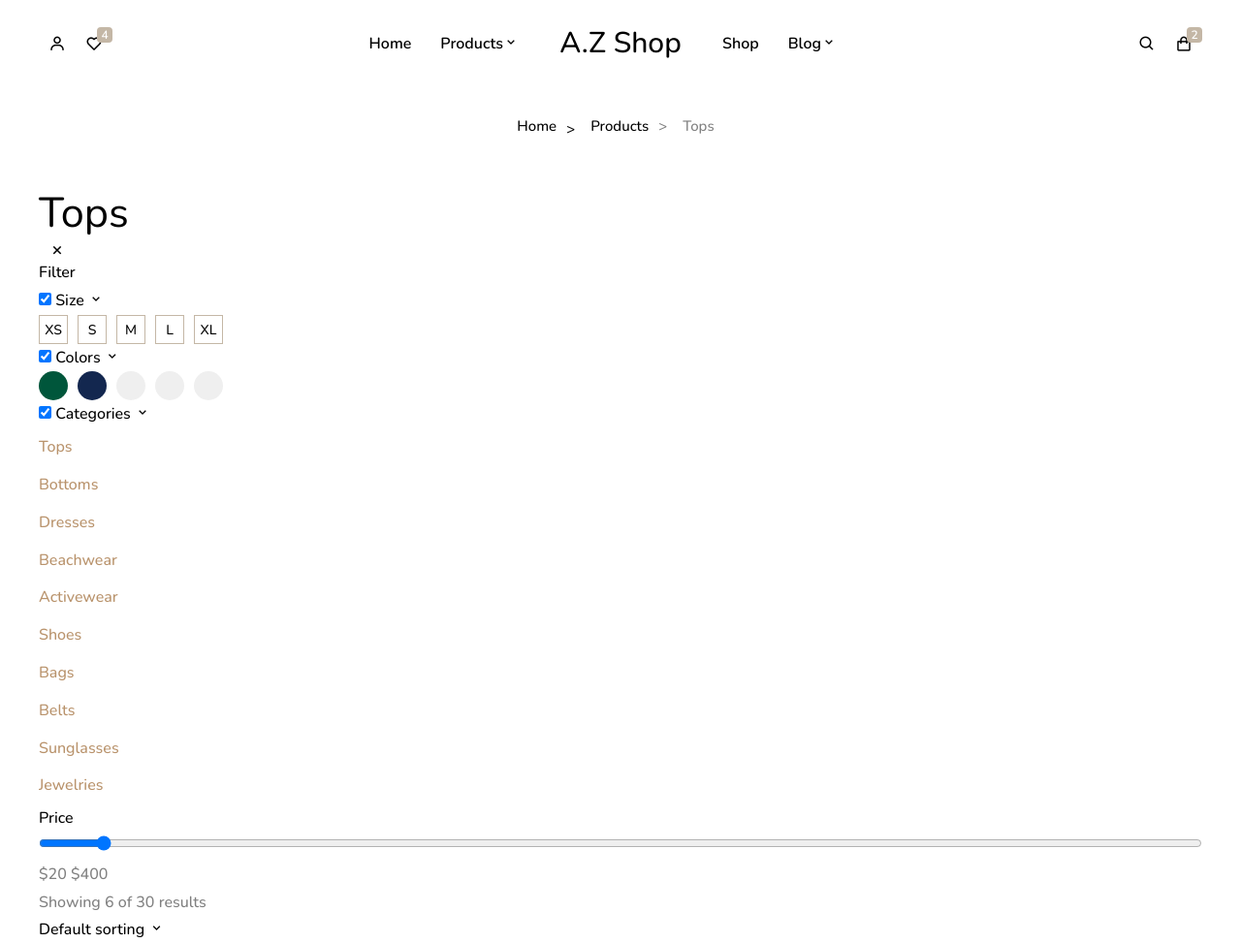
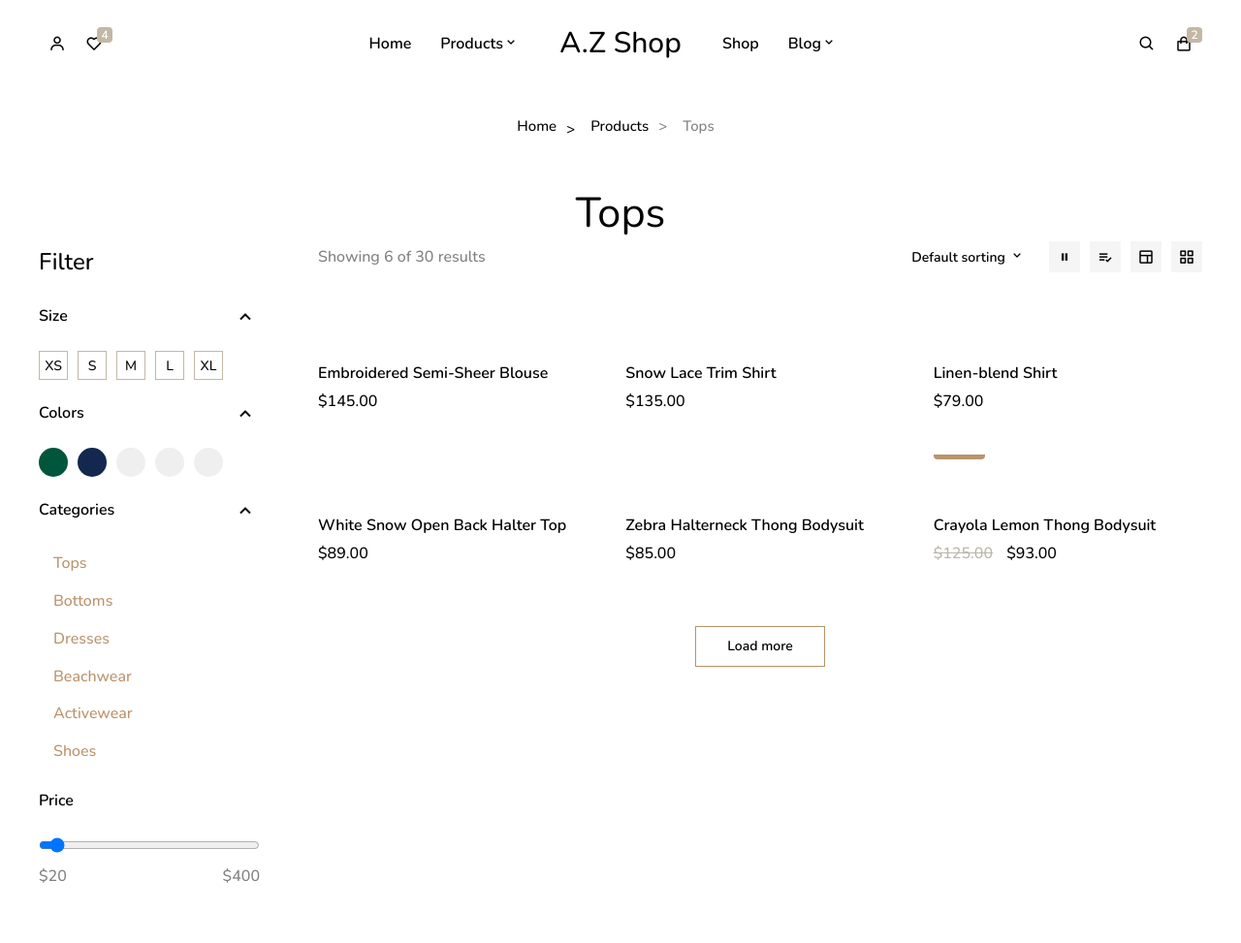
Before and after one commit to JSriwongsa/web_design, a plain HTML site: page ecommerce/fashion_website/pages/page-category.html in a window 1280 px wide. Shown: the top 973 px of the page at 97% size. Drawn offline with nearby package versions, Linux system fonts and the light colour scheme.

Commit message:
update category page sectioon

```diff
--- a/ecommerce/fashion_website/pages/page.css
+++ b/ecommerce/fashion_website/pages/page.css
@@ -166,7 +166,7 @@ nav.menu .sub-menu li{
 .list-inline a:hover{
     color: var(--based-color);
 }
-.header-left .list-inline{
+.header-left .list-inline, .sidebar .widget input[type="checkbox"]{
     display: none;
 }
 :where(.header-left, .header-right) li{
@@ -1233,15 +1233,21 @@ input.checking:checked::after{
 .cart-menu .product-list >.wrapper{
     max-height: 400px;
 }
-
-
-
 /*--------- scroll --------*/
+.scrollto .wrapper:not(.initial){
+    --display:grid;
+    padding: 0;
+    overflow: unset;
+    scroll-snap-type: unset;
+    overscroll-behavior-inline: unset;
+}
+.scrollto .wrapper .item{
+    width: unset;
+}
 .scrollto > .wrapper{
     overflow-x: auto;
     overscroll-behavior-inline: contain;
     scroll-snap-type: inline mandatory;
-    overflow-y: hidden;
 }
 .scrollto .wrapper::-webkit-scrollbar{
     width: 12px;
@@ -1256,6 +1262,151 @@ input.checking:checked::after{
 .scrollto .wrapper::-webkit-scrollbar-thumb{
     background-color: lightgray;
 }
+/*---------------------------------------- page-category ----------------------------------------*/
+/*---------- sidebar ----------*/
+.section .title{
+    text-align: center;
+}
+.sidebar-title{
+    font-size: 24px;
+}
+.sidebar .widget{
+    margin: 20px 0;
+}
+.sidebar label, .sidebar .price-range{
+    justify-content: space-between;
+    display: flex;
+    cursor: pointer;
+}
+.sidebar label span{
+    font-weight: 600;
+}
+.sidebar label i{
+    font-size: 24px;
+    width: 30px;
+    height: 30px;
+    display: flex;
+    align-items: center;
+    justify-content: center;
+    transition: var(--trabsition-transform);
+}
+.sidebar .list-block ul{
+    padding-left: 15px;
+    margin-top: 20px;
+    height: 230px;
+}
+.sidebar .price-range{
+    font-size: 16px;
+}
+.sidebar .widget .accord{
+    padding-right: 15px;
+    max-height: 0;
+    opacity: 0;
+    visibility: hidden;
+    overflow: hidden;
+    transition: all 0.3s ease;
+}
+.sidebar .widget input:checked ~ div{
+    max-height: 1000px;
+    opacity: 1;
+    visibility: visible;
+}
+.sidebar .widget input:checked ~ label i{
+    transform: rotate(180deg);
+}
+.sidebar .widget :where(.accord >div, .range-track){
+    padding-top: 20px;
+}
+/*---------- category content ----------*/
+.sort-list .wrap{
+    position: relative;
+    cursor: pointer;
+}
+.sort-list .wrap ul{
+    position: absolute;
+    text-align: left;
+    top: 50px;
+    left: 0;
+    right: 0;
+    background-color: var(--white-color);
+    box-shadow: var(--shadow);
+    z-index: 10;
+    display: none;
+    animation: var(--fade);
+}
+.sort-list .wrap ul.show{
+    display: block;
+}
+.sort-list ul li a{
+    display: block;
+    padding: 5px 20px;
+    transition: var(--transition-background), var(--transition-color);
+}
+.sort-list ul li a:hover, .sort-list ul li.active a{
+    background-color: var(--dark-color);
+    color: var(--white-color);
+}
+.category-content .button .primary-btn{
+    border-radius: 0;
+}
+.category-content .button{
+    margin: 60px 0 100px;
+    text-align: center;
+}
+.category-content :where(.sorter, .right){
+    display: flex;
+    align-items: center;
+    justify-content: space-between;
+}
+.category-content .sorter{
+    margin: 0 0 30px;
+}
+.category-content .sorter > a{
+    display: flex;
+    position: fixed;
+    justify-content: center;
+    align-items: center;
+    height: 40px;
+    width: 40;
+    background-color: var(--dark-color);
+    color: var(--white-color);
+    border-radius: 50%;
+    top: calc(50% -20px);
+    left: 0;
+    opacity: 0.5;
+    z-index: 10;
+    transition: opacity 0.3s, var(--trabsition-transform);
+}
+.category-content .sorter > a:hover{
+    transform: scale(1.2);
+    opacity: 1;
+}
+.category-content .opt-trigger{
+    gap: 5px;
+    margin-right: 15px;
+    line-height: 1.5;
+}
+.category-content .opt-trigger span{
+    font-size: 14px;
+    font-weight: 600;
+}
+.category-content .right .list-inline a{
+    display: flex;
+    padding: 7px;
+    background-color: whitesmoke;
+    margin-left: 10px;
+}
+.category-content .sort-list ul{
+    width: 180px;
+}
+.category-content .left span{
+    display: none;
+}
+.category-content .dotgrid .wrapper{
+    --grid-col:220px;
+}
+
+
 
 
 
@@ -1302,9 +1453,12 @@ input.checking:checked::after{
     .product nav ul{
         justify-content: center;
     }
+    .category-content .left span{
+        display: block;
+    }
 }
 @media(min-width: 992px){
-    .menu-trigger{
+    .menu-trigger, .sidebar .close-trigger, .category-content .sorter >a{
         display: none;
     }
     .header-center nav{
@@ -1347,6 +1501,11 @@ input.checking:checked::after{
     nav.menu .sub-menu li{
         padding: 5px 30px;
     }
+    .page-category .content{
+        display: grid;
+        grid-template-columns: 1fr 4fr;
+        gap: 60px;
+    }
 }
 
 @media(min-width: 1200px){
```
